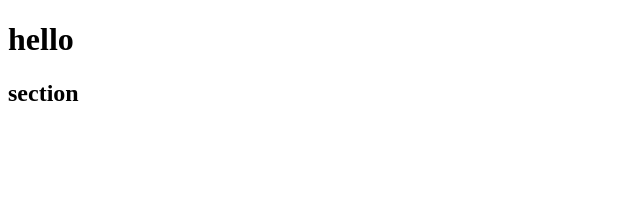
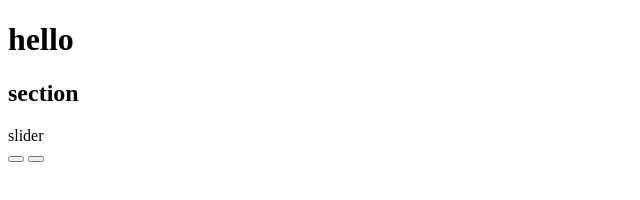
Before and after one commit to DmitrijPerejro/ololo, a plain HTML site: page index.html in a window 1280 px wide. Shown: the full height of the page, 0-640 px from the left. Drawn offline with Linux system fonts and the light colour scheme.

Commit message:
add buttons

```diff
--- a/index.html
+++ b/index.html
@@ -15,5 +15,16 @@
       section
     </h2>
   </section>
+  <section>
+    <div>
+      slider
+    </div>
+    <button>
+
+    </button>
+    <button>
+
+    </button>
+  </section>
 </body>
 </html>
```
